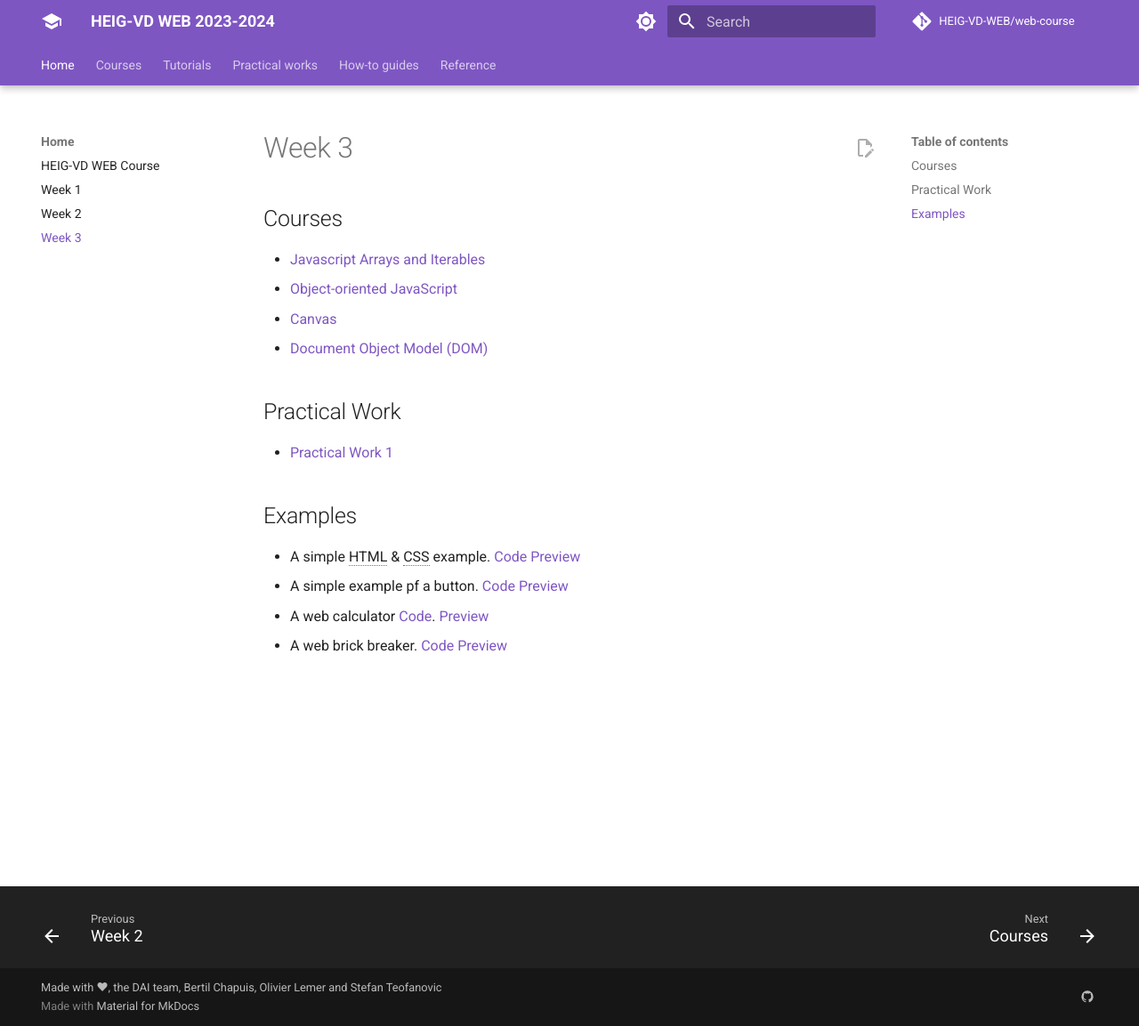
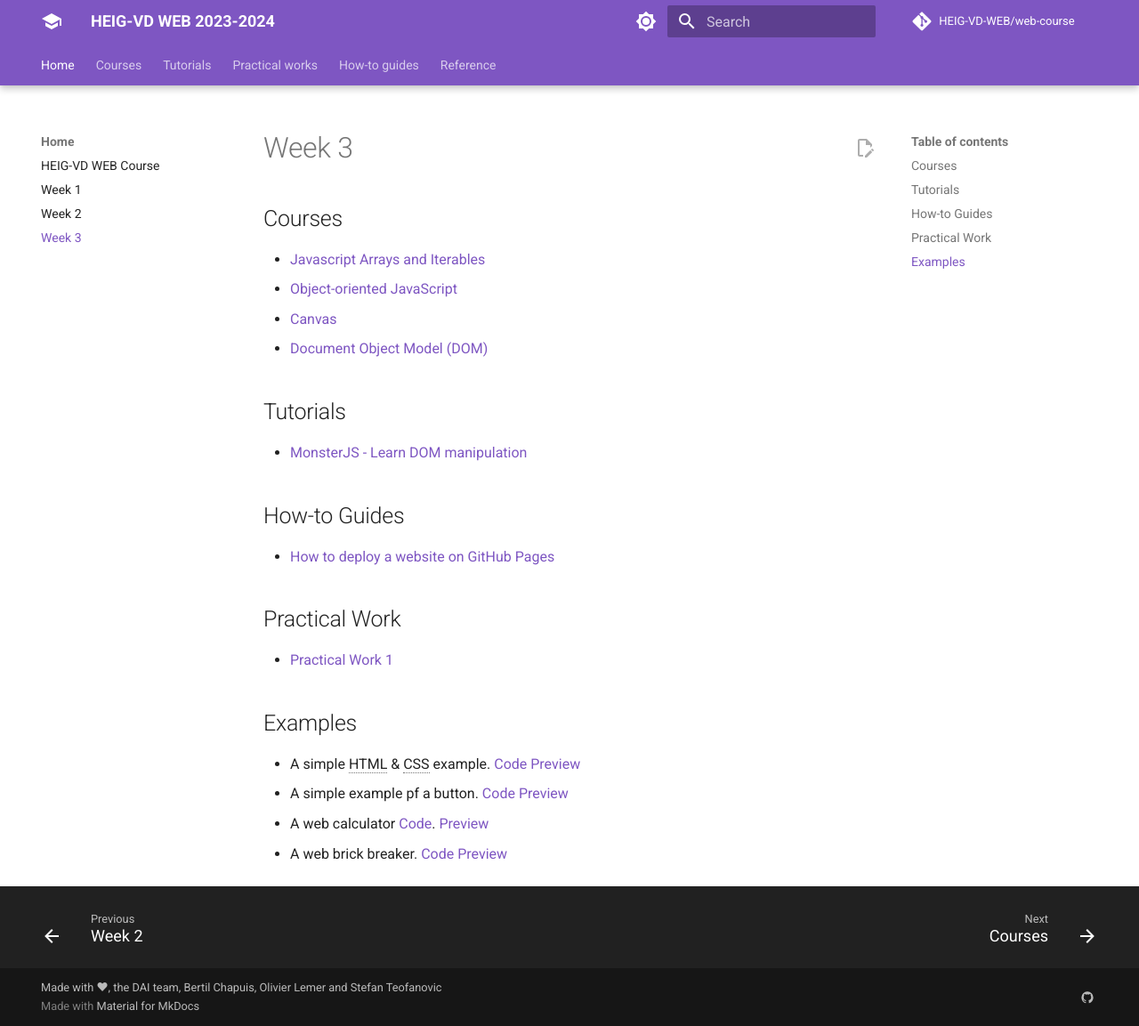
Before and after one commit to HEIG-VD-WEB/web-course, an MkDocs documentation site: the page built from docs/weeks/week-3.md, in a window 1280 px wide and 1153 px high. Shown: the whole window at 89% size. Built offline with MkDocs 1.6.1 and Material for MkDocs 9.7.7, drawn with Linux system fonts in a browser that asks for light colours; comment, search, counter and statistics services are not loaded.

Commit message:
add content week 3

```diff
--- a/docs/weeks/week-3.md
+++ b/docs/weeks/week-3.md
@@ -6,6 +6,14 @@
 - [Object-oriented JavaScript](/web-course/courses/object-oriented-javascript/)
 - [Canvas](/web-course/courses/canvas/)
 - [Document Object Model (DOM)](/web-course/courses/document-object-model/)
+
+## Tutorials
+
+- [MonsterJS - Learn DOM manipulation](https://monsterjs.com/){:target="_blank"}
+
+## How-to Guides
+
+- [How to deploy a website on GitHub Pages](/web-course/how-to-guides/how-to-deploy-on-github-pages/)
 
 ## Practical Work
 
```
